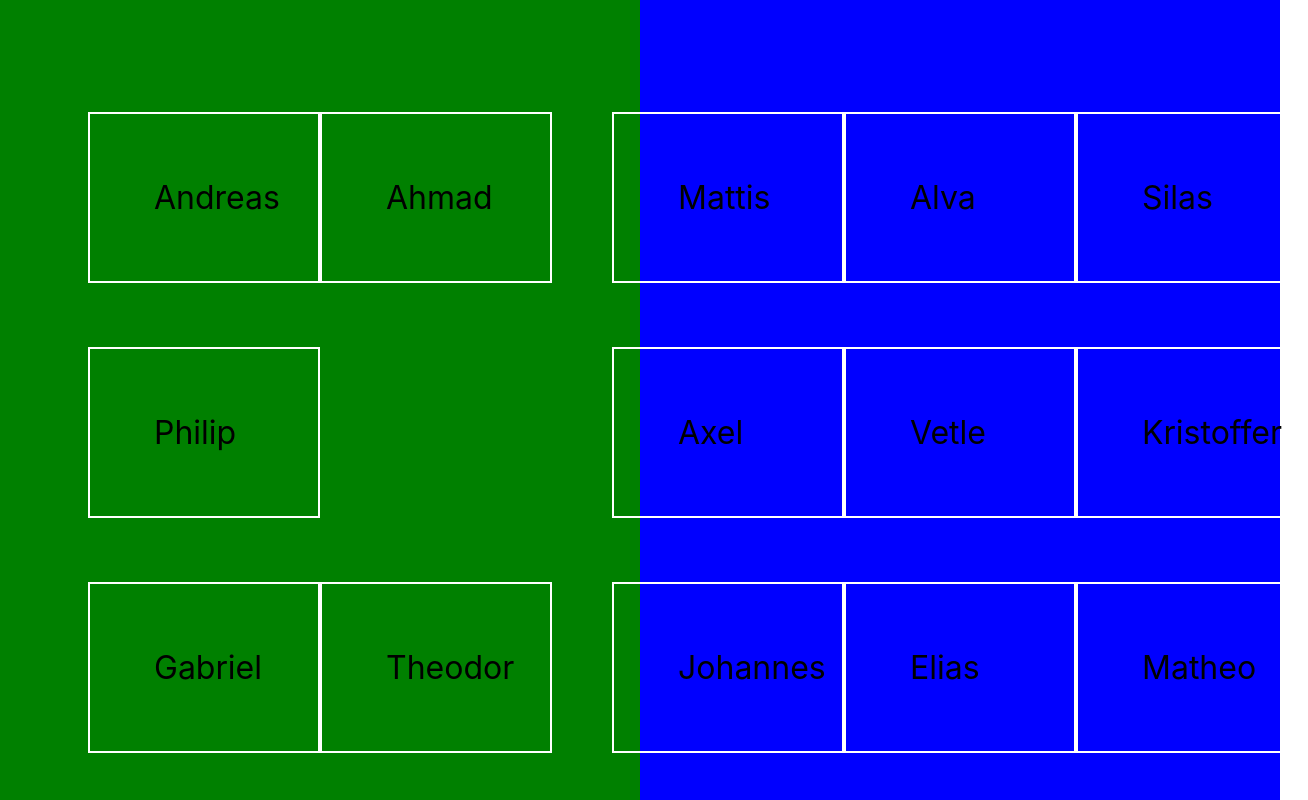
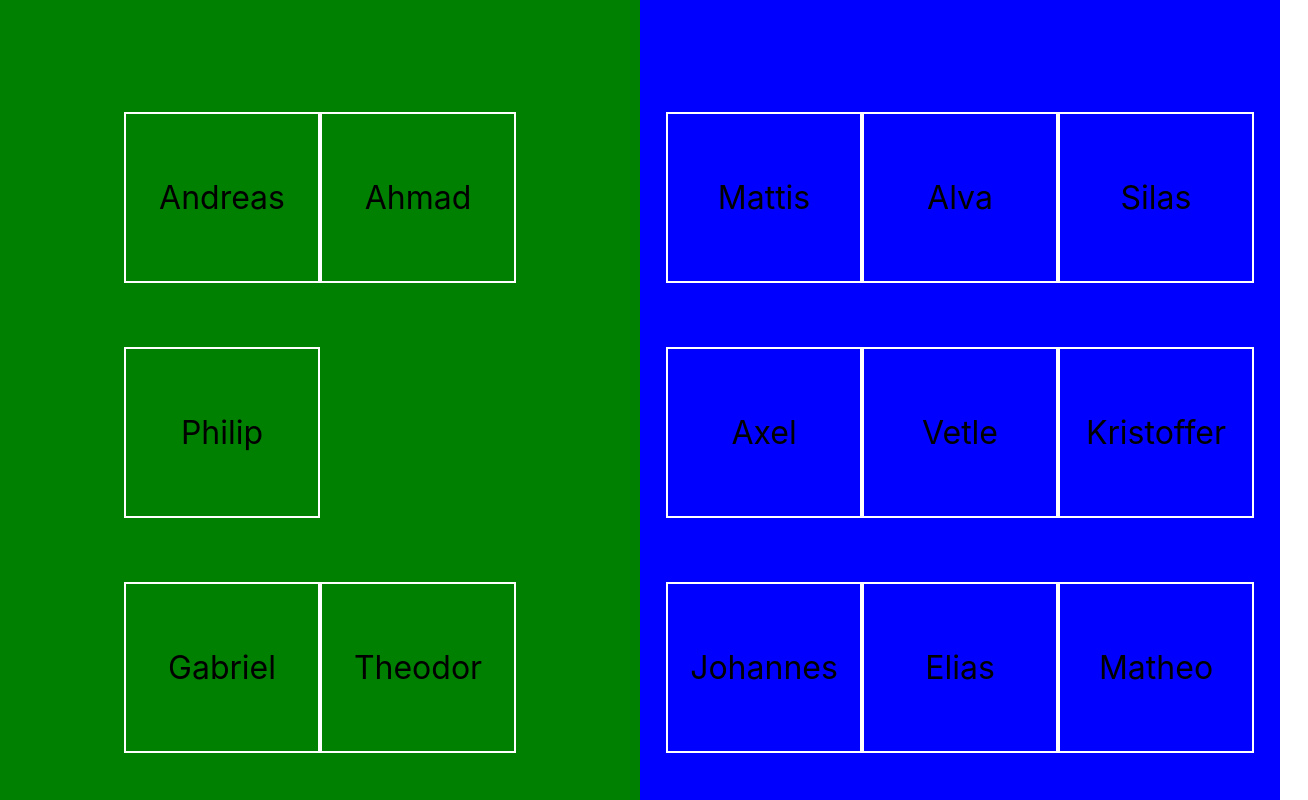
Before and after one commit to 2ITB-Dromtorp/SkoleOppgaver_2ITB, a React (Create React App) app in the folder klassekart/klassekart/: page / in a window 1280 px wide. Shown: the whole page, 1308 px wide, since content can reach past the window. Built offline with nearby package versions, Linux system fonts and the light colour scheme.

Commit message:
starting to look like a klassekart

```diff
--- a/klassekart/klassekart/src/App.css
+++ b/klassekart/klassekart/src/App.css
@@ -43,8 +43,11 @@
 
 
 .elev {
+  display: flex;
+  justify-content: center;
+  align-items: center;
   padding: 2em;
-  width: 100px;
+  width: 2em;
   margin-top: 2em;
   border: solid white 2px;
   font-size: 2em;
```
